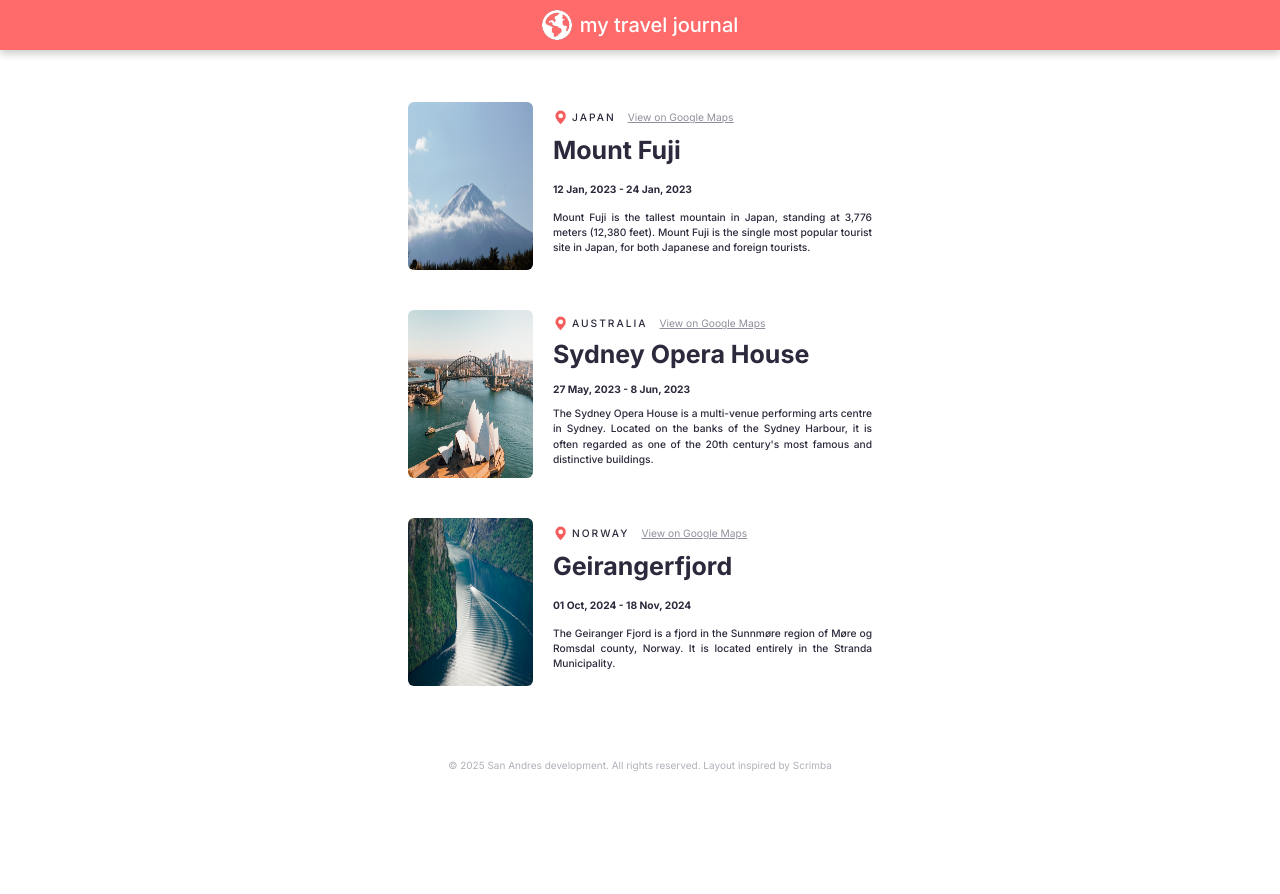
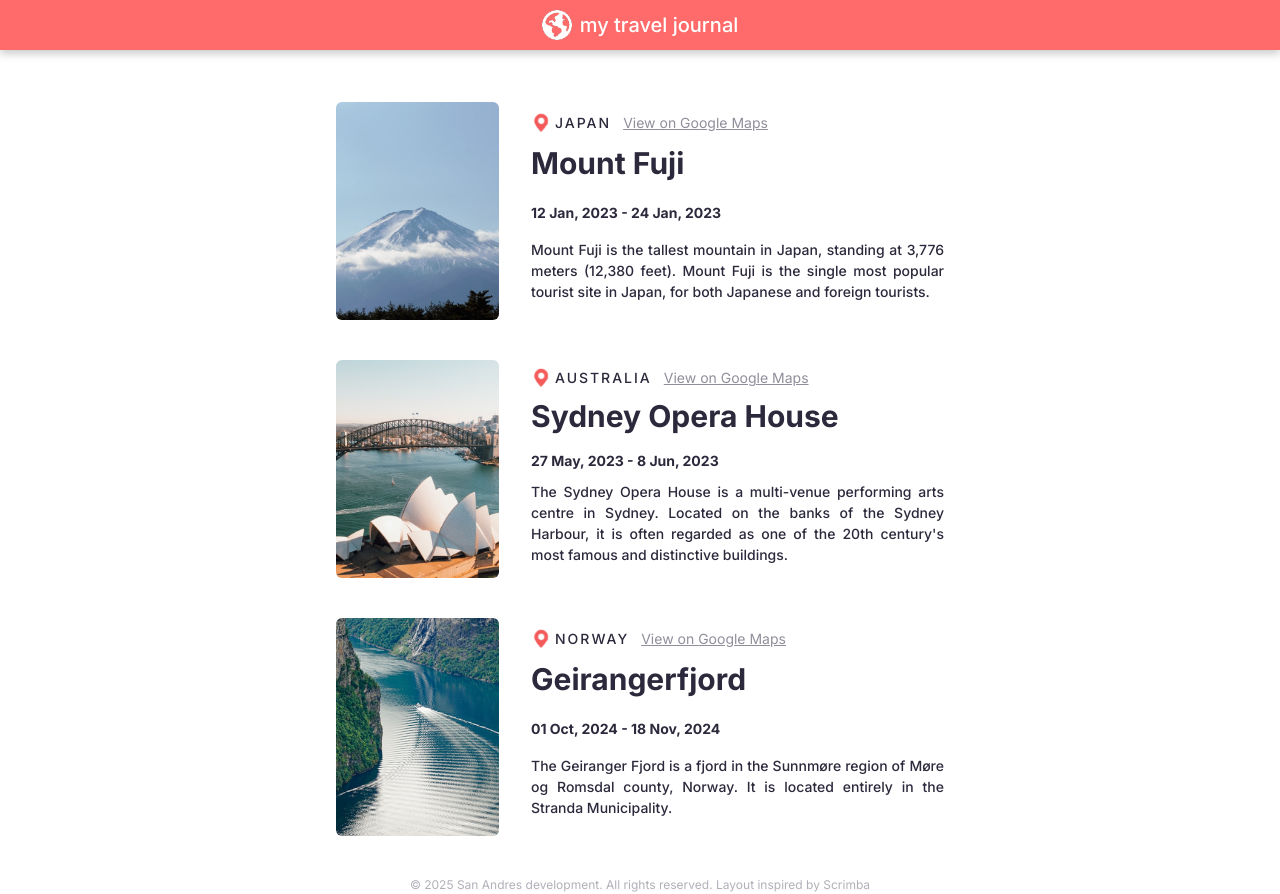
Before and after one commit to itskaedechan/traveljournal, a React (Vite) app: page / in a window 1280 px wide. Before the commit the page ends 800 px from the top, so only its background shows below. Built offline with nearby package versions, Linux system fonts and the light colour scheme.

Commit message:
Adjusted scaling of page and images

```diff
--- a/src/components/Entry.jsx
+++ b/src/components/Entry.jsx
@@ -2,16 +2,16 @@ import places from "../data/places.json";
 
 export default function Entry() {
   return (
-    <main className="grid grid-rows-3 justify-center max-w-prose mx-auto px-4 py-8">
+    <main className="grid grid-rows-3 justify-center max-w-screen-md mx-auto pt-8">
       {places.map((loc) => (
         <div key={loc.id} className="group min-h-[30px] overflow-auto">
           <img src={loc.img} alt={loc.place} className="place rounded-md" />
-          <div className="grid auto-rows-4 gap-0 ml-5 my-[2px] ">
+          <div className="grid auto-rows-4 gap-0 ml-8 my-[2px]">
             <div className="destination items-center">
               <img
                 src="photos/pin.png"
                 alt="marker"
-                className="max-w-[15px] max-h-[15px] mr-1"
+                className="max-w-[20px] max-h-[20px] mr-1"
               />
               <span className="font-100 tracking-[2px]">{loc.place}</span>
               <a
@@ -26,7 +26,6 @@ export default function Entry() {
             <h2 className="title">{loc.name}</h2>
             <p className="date">{loc.date}</p>
             <p className="text-justify">{loc.info}</p>
-            {/* <p>{loc.info}</p> max-w-md */}
           </div>
         </div>
       ))}
--- a/src/index.css
+++ b/src/index.css
@@ -58,8 +58,9 @@ img {
 }
 
 .place {
-  width: 125px !important;
-  height: 168px;
+  width: 163px !important;
+  height: 218px;
+  object-fit: cover;
 }
 
 .group {
@@ -75,7 +76,7 @@ p,
 span {
   color: #2b293b;
   font-weight: 500;
-  font-size: 10.24px;
+  font-size: 14px;
 }
 
 .destination {
@@ -83,11 +84,8 @@ span {
 }
 
 .title {
-  font-size: 25px;
+  font-size: 30px;
   color: #2b293b;
-}
-
-h2 {
   font-weight: 700;
 }
 
@@ -97,11 +95,11 @@ h2 {
 
 a {
   color: #918e9b;
-  font-size: 10.24px;
+  font-size: 14px;
 }
 
 footer {
   color: #b2afb9;
-  font-size: 10px;
+  font-size: 12px;
   margin-top: 20px;
 }
```
